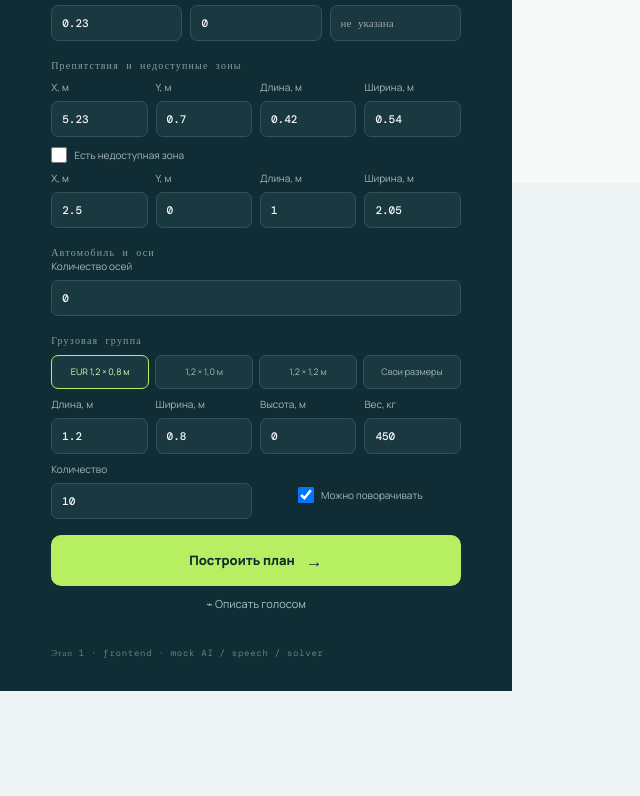
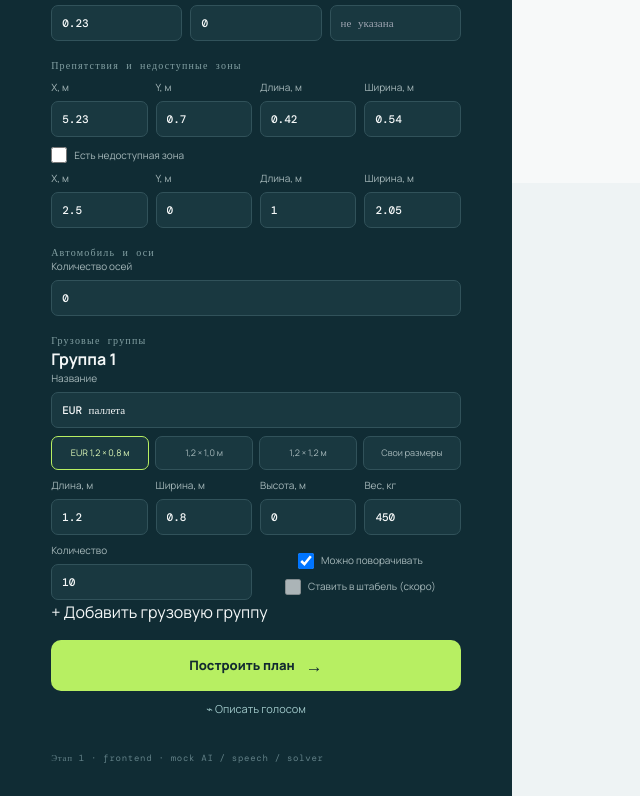
Before and after one commit to chacha51076-web/transmagic, a React (Vite) app: page / in a window 1280 px wide. Shown: the part 617-1413 px from the top of the page, without its empty margins (0-640 px from the left). Before the commit the page ends 1308 px from the top, so only its background shows below. Built offline with nearby package versions, Linux system fonts and the light colour scheme.

Commit message:
feat: support multiple cargo groups

```diff
--- a/src/main.tsx
+++ b/src/main.tsx
@@ -1,6 +1,6 @@
 import { useRef, useState, type ReactNode } from 'react'
 import { zodResolver } from '@hookform/resolvers/zod'
-import { useForm } from 'react-hook-form'
+import { useFieldArray, useForm } from 'react-hook-form'
 import { z } from 'zod'
 import { SpeechService } from './services'
 import { useLoadPlanStore } from './store'
@@ -9,13 +9,22 @@ import './styles.css'
 
 const numberField = z.preprocess(v => typeof v === 'string' ? Number(v.replace(',', '.')) : v, z.number().finite())
 const optionalNumberField = z.preprocess(v => v === '' || v === undefined ? undefined : typeof v === 'string' ? Number(v.replace(',', '.')) : v, z.number().finite().optional())
+const cargoGroupSchema = z.object({
+  name: z.string().trim().min(1).max(80),
+  length: numberField.pipe(z.number().min(0.01)),
+  width: numberField.pipe(z.number().min(0.01)),
+  height: numberField.pipe(z.number().min(0)),
+  weight: numberField.pipe(z.number().min(1)),
+  count: z.coerce.number().int().min(1).max(100),
+  rotatable: z.boolean(),
+  stackable: z.literal(false),
+})
 const schema = z.object({
   vehicleLength: numberField.pipe(z.number().min(0.1)), vehicleWidth: numberField.pipe(z.number().min(0.1)), vehicleHeight: numberField.pipe(z.number().min(0.1)),
   payloadCapacityKg: optionalNumberField, doorWidth: numberField.pipe(z.number().min(0)), gap: numberField.pipe(z.number().min(0)),
   obstacleX: numberField.pipe(z.number().min(0)), obstacleY: numberField.pipe(z.number().min(0)), obstacleLength: numberField.pipe(z.number().min(0)), obstacleWidth: numberField.pipe(z.number().min(0)),
   unavailable: z.boolean(), unavailableX: numberField.pipe(z.number().min(0)), unavailableY: numberField.pipe(z.number().min(0)), unavailableLength: numberField.pipe(z.number().min(0)), unavailableWidth: numberField.pipe(z.number().min(0)), axleCount: z.coerce.number().int().min(0).max(8),
-  cargoLength: numberField.pipe(z.number().min(0.01)), cargoWidth: numberField.pipe(z.number().min(0.01)), cargoHeight: numberField.pipe(z.number().min(0)),
-  quantity: z.coerce.number().int().min(1).max(100), palletWeight: numberField.pipe(z.number().min(1)), rotatable: z.boolean(),
+  cargoGroups: z.array(cargoGroupSchema).min(1).max(8),
 })
 type FormValues = z.infer<typeof schema>
 const statusClass: Record<CheckStatus, string> = { CHECKED: 'status-ok', VIOLATION: 'status-bad', NOT_CHECKED: 'status-idle' }
@@ -33,19 +42,29 @@ function PlanForm() {
   const [listening, setListening] = useState(false)
   const [recognized, setRecognized] = useState('')
   const [preset, setPreset] = useState(0)
-  const { register, handleSubmit, setValue, formState: { errors } } = useForm<FormValues>({
+  const { register, handleSubmit, setValue, control, formState: { errors } } = useForm<FormValues>({
     resolver: zodResolver(schema),
     defaultValues: {
       vehicleLength: 6, vehicleWidth: 2.05, vehicleHeight: 2.2, payloadCapacityKg: undefined, doorWidth: 0.23, gap: 0,
       obstacleX: 5.23, obstacleY: 0.7, obstacleLength: 0.42, obstacleWidth: 0.54, unavailable: false, unavailableX: 2.5, unavailableY: 0, unavailableLength: 1.0, unavailableWidth: 2.05, axleCount: 0,
-      cargoLength: 1.2, cargoWidth: 0.8, cargoHeight: 0, quantity: 10, palletWeight: 450, rotatable: true,
+      cargoGroups: [{ name: 'EUR паллета', length: 1.2, width: 0.8, height: 0, weight: 450, count: 10, rotatable: true, stackable: false }],
     },
   })
+  const { fields, append, remove } = useFieldArray({ control, name: 'cargoGroups' })
+  const [presetByGroup, setPresetByGroup] = useState<number[]>([0])
   const submit = (v: FormValues) => {
-    const cargoGroup: CargoGroup = { id: 'cargo', name: preset === 0 ? 'EUR паллета' : 'Груз', length: v.cargoLength * 1000, width: v.cargoWidth * 1000, height: v.cargoHeight * 1000, weight: v.palletWeight, count: v.quantity, rotatable: v.rotatable, stackable: false }
-    const palletLength = v.cargoLength * 1000
-    const palletWidth = v.cargoWidth * 1000
-    const gapMm = 20
+    const cargoGroups: CargoGroup[] = v.cargoGroups.map((group, index) => ({
+      id: `cargo-${index + 1}`,
+      name: group.name,
+      length: group.length * 1000,
+      width: group.width * 1000,
+      height: group.height * 1000,
+      weight: group.weight,
+      count: group.count,
+      rotatable: group.rotatable,
+      stackable: false,
+    }))
+
     const obstacles = v.obstacleLength && v.obstacleWidth
       ? [{ x: v.obstacleX * 1000, y: v.obstacleY * 1000, length: v.obstacleLength * 1000, width: v.obstacleWidth * 1000 }]
       : []
@@ -62,14 +81,26 @@ function PlanForm() {
       if (blockedZones.some(o => overlaps(candidate, o))) return false
       return !placed.some(p => overlaps(candidate, p))
     }
-    const placements: Array<{ x: number; y: number; length: number; width: number }> = []
-    const palletPlacements: Array<{ x: number; y: number; length: number; width: number }> = []
-    const step = Math.max(20, Math.min(palletLength, palletWidth) / 4)
-    const orientations = v.rotatable && palletLength !== palletWidth
-      ? [[palletLength, palletWidth], [palletWidth, palletLength]]
-      : [[palletLength, palletWidth]]
-    for (let i = 0; i < v.quantity; i += 1) {
+
+    const items = cargoGroups.flatMap((group, groupIndex) =>
+      Array.from({ length: group.count }, (_, itemIndex) => ({
+        group,
+        groupIndex,
+        itemIndex,
+      }))
+    )
+    const placements: Array<{ x: number; y: number; length: number; width: number; group: CargoGroup }> = []
+    const stepFor = (length: number, width: number) => Math.max(20, Math.min(length, width) / 4)
+
+    for (const item of items) {
+      const palletLength = item.group.length
+      const palletWidth = item.group.width
+      const orientations = item.group.rotatable && palletLength !== palletWidth
+        ? [[palletLength, palletWidth], [palletWidth, palletLength]]
+        : [[palletLength, palletWidth]]
+      const step = stepFor(palletLength, palletWidth)
       let found: { x: number; y: number; length: number; width: number } | undefined
+
       for (const [length, width] of orientations) {
         for (let y = 0; y + width <= v.vehicleWidth * 1000 && !found; y += step) {
           for (let x = 0; x + length <= v.vehicleLength * 1000; x += step) {
@@ -81,23 +112,34 @@ function PlanForm() {
         }
         if (found) break
       }
-      if (found) {
-        placements.push(found)
-        palletPlacements.push(found)
-      }
+
+      if (found) placements.push({ ...found, group: item.group })
     }
-    const pallets = palletPlacements.map((p, i) => ({
-      id: i + 1, length: p.length, width: p.width, height: v.cargoHeight * 1000, weight: v.palletWeight,
-      x: p.x, y: p.y, rotatable: v.rotatable, stackable: false,
+
+    const pallets = placements.map((p, i) => ({
+      id: i + 1,
+      length: p.length,
+      width: p.width,
+      height: p.group.height,
+      weight: p.group.weight,
+      x: p.x,
+      y: p.y,
+      rotatable: p.group.rotatable,
+      stackable: false,
     }))
+
     const plan: LoadPlan = {
-      vehicleLength: v.vehicleLength * 1000, vehicleWidth: v.vehicleWidth * 1000, vehicleHeight: v.vehicleHeight * 1000, payloadCapacityKg: v.payloadCapacityKg,
+      vehicleLength: v.vehicleLength * 1000,
+      vehicleWidth: v.vehicleWidth * 1000,
+      vehicleHeight: v.vehicleHeight * 1000,
+      payloadCapacityKg: v.payloadCapacityKg,
       doors: [{ id: 'rear', x: 0, y: 0, length: v.doorWidth * 1000, width: v.vehicleWidth * 1000, label: 'Двери' }],
       gaps: v.gap ? [{ id: 'gap', x: v.doorWidth * 1000, y: 0, length: v.gap * 1000, width: v.vehicleWidth * 1000, label: 'Зазор' }] : [],
       obstacles: v.obstacleLength && v.obstacleWidth ? [{ id: 'obstacle', x: v.obstacleX * 1000, y: v.obstacleY * 1000, length: v.obstacleLength * 1000, width: v.obstacleWidth * 1000, label: 'Препятствие' }] : [],
       unavailableZones: v.unavailable ? [{ id: 'unavailable', x: v.unavailableX * 1000, y: v.unavailableY * 1000, length: v.unavailableLength * 1000, width: v.unavailableWidth * 1000, label: 'Недоступная зона' }] : [],
       axles: Array.from({ length: v.axleCount }, (_, i) => ({ id: `axle-${i + 1}`, position: v.vehicleLength * 1000 * (i + 1) / (v.axleCount + 1), capacityKg: 0 })),
-      cargoGroups: [cargoGroup], pallets,
+      cargoGroups,
+      pallets,
     }
     void setPlan(plan)
   }
@@ -138,9 +180,21 @@ function PlanForm() {
     recognitionRef.current = null
     setListening(false)
   }
-  const applyPreset = (i: number) => {
-    setPreset(i)
-    if (presets[i][1]) { setValue('cargoLength', presets[i][1]); setValue('cargoWidth', presets[i][2]) }
+  const applyPreset = (groupIndex: number, presetIndex: number) => {
+    setPresetByGroup(current => current.map((value, index) => index === groupIndex ? presetIndex : value))
+    if (presets[presetIndex][1]) {
+      setValue(`cargoGroups.${groupIndex}.length`, presets[presetIndex][1])
+      setValue(`cargoGroups.${groupIndex}.width`, presets[presetIndex][2])
+    }
+  }
+  const addCargoGroup = () => {
+    append({ name: `Грузовая группа ${fields.length + 1}`, length: 1.2, width: 0.8, height: 0, weight: 450, count: 1, rotatable: true, stackable: false })
+    setPresetByGroup(current => [...current, 0])
+  }
+  const removeCargoGroup = (groupIndex: number) => {
+    if (fields.length <= 1) return
+    remove(groupIndex)
+    setPresetByGroup(current => current.filter((_, index) => index !== groupIndex))
   }
   return <form onSubmit={handleSubmit(submit)} className="plan-form">
     <div className="section-label">Кузов, двери и зазоры</div>
@@ -152,10 +206,37 @@ function PlanForm() {
     <div className="field-grid four"><Field label="X, м" input={<input inputMode="decimal" {...register('unavailableX')} />} error={errors.unavailableX?.message} /><Field label="Y, м" input={<input inputMode="decimal" {...register('unavailableY')} />} error={errors.unavailableY?.message} /><Field label="Длина, м" input={<input inputMode="decimal" {...register('unavailableLength')} />} error={errors.unavailableLength?.message} /><Field label="Ширина, м" input={<input inputMode="decimal" {...register('unavailableWidth')} />} error={errors.unavailableWidth?.message} /></div>
     <div className="section-label cargo-label">Автомобиль и оси</div>
     <Field label="Количество осей" input={<input {...register('axleCount')} />} error={errors.axleCount?.message} />
-    <div className="section-label cargo-label">Грузовая группа</div>
-    <div className="preset-row">{presets.map((p, i) => <button type="button" key={p[0]} className={preset === i ? 'preset active' : 'preset'} onClick={() => applyPreset(i)}>{p[0]}</button>)}</div>
-    <div className="field-grid four"><Field label="Длина, м" input={<input inputMode="decimal" placeholder="1,2" {...register('cargoLength')} />} error={errors.cargoLength?.message} /><Field label="Ширина, м" input={<input inputMode="decimal" placeholder="0,8" {...register('cargoWidth')} />} error={errors.cargoWidth?.message} /><Field label="Высота, м" input={<input inputMode="decimal" placeholder="0" {...register('cargoHeight')} />} error={errors.cargoHeight?.message} /><Field label="Вес, кг" input={<input {...register('palletWeight')} />} error={errors.palletWeight?.message} /></div>
-    <div className="field-grid two"><Field label="Количество" input={<input {...register('quantity')} />} error={errors.quantity?.message} /><label className="check-field inline"><input type="checkbox" {...register('rotatable')} /> Можно поворачивать</label></div>
+    <div className="section-label cargo-label">Грузовые группы</div>
+    <div className="cargo-groups">
+      {fields.map((field, index) => (
+        <section className="cargo-group-card" key={field.id}>
+          <div className="cargo-group-head">
+            <strong>Группа {index + 1}</strong>
+            {fields.length > 1 && <button type="button" className="remove-group" onClick={() => removeCargoGroup(index)}>Удалить</button>}
+          </div>
+          <Field label="Название" input={<input {...register(`cargoGroups.${index}.name`)} placeholder={`Грузовая группа ${index + 1}`} />} error={errors.cargoGroups?.[index]?.name?.message} />
+          <div className="preset-row">
+            {presets.map((p, presetIndex) => (
+              <button type="button" key={p[0]} className={presetByGroup[index] === presetIndex ? 'preset active' : 'preset'} onClick={() => applyPreset(index, presetIndex)}>{p[0]}</button>
+            ))}
+          </div>
+          <div className="field-grid four">
+            <Field label="Длина, м" input={<input inputMode="decimal" placeholder="1,2" {...register(`cargoGroups.${index}.length`)} />} error={errors.cargoGroups?.[index]?.length?.message} />
+            <Field label="Ширина, м" input={<input inputMode="decimal" placeholder="0,8" {...register(`cargoGroups.${index}.width`)} />} error={errors.cargoGroups?.[index]?.width?.message} />
+            <Field label="Высота, м" input={<input inputMode="decimal" placeholder="0" {...register(`cargoGroups.${index}.height`)} />} error={errors.cargoGroups?.[index]?.height?.message} />
+            <Field label="Вес, кг" input={<input inputMode="decimal" {...register(`cargoGroups.${index}.weight`)} />} error={errors.cargoGroups?.[index]?.weight?.message} />
+          </div>
+          <div className="field-grid two">
+            <Field label="Количество" input={<input {...register(`cargoGroups.${index}.count`)} />} error={errors.cargoGroups?.[index]?.count?.message} />
+            <div className="group-options">
+              <label className="check-field inline"><input type="checkbox" {...register(`cargoGroups.${index}.rotatable`)} /> Можно поворачивать</label>
+              <label className="check-field inline muted-option"><input type="checkbox" disabled {...register(`cargoGroups.${index}.stackable`)} /> Ставить в штабель (скоро)</label>
+            </div>
+          </div>
+        </section>
+      ))}
+    </div>
+    <button type="button" className="add-group-button" onClick={addCargoGroup}>+ Добавить грузовую группу</button>
     {recognized && <div className="recognized">Распознано: <b>{recognized}</b><button type="button" onClick={() => setRecognized('')}>×</button></div>}
     <button type="submit" className="primary-button">Построить план <span>→</span></button>
     <div className="voice-actions">
```
